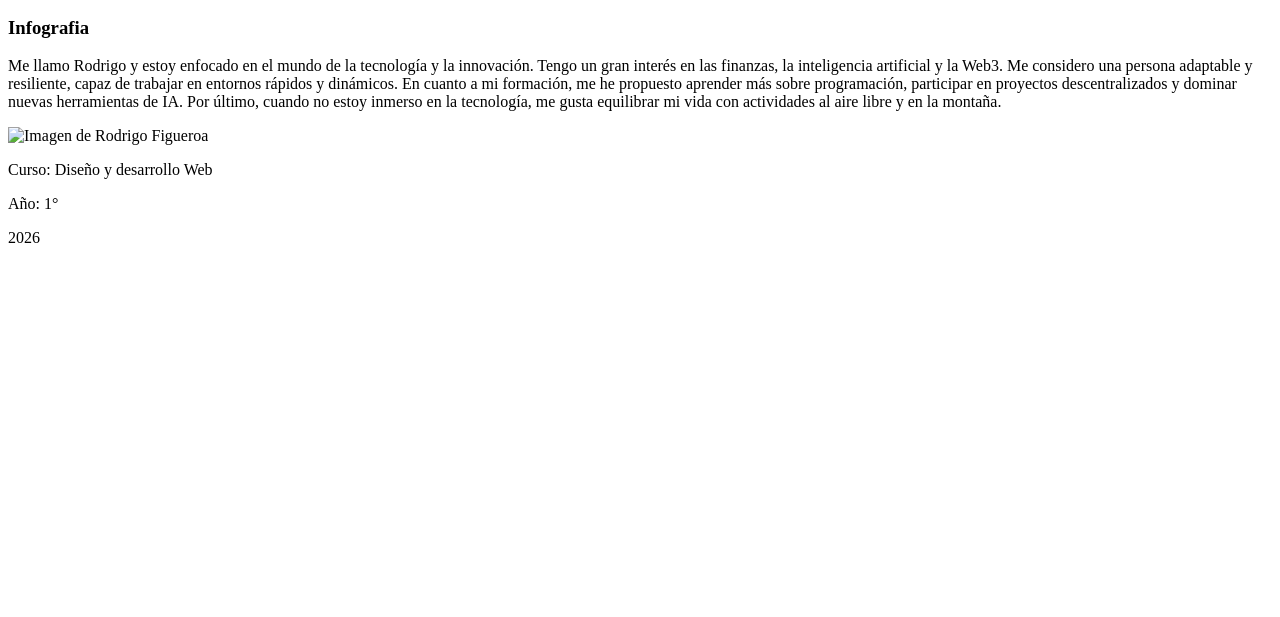
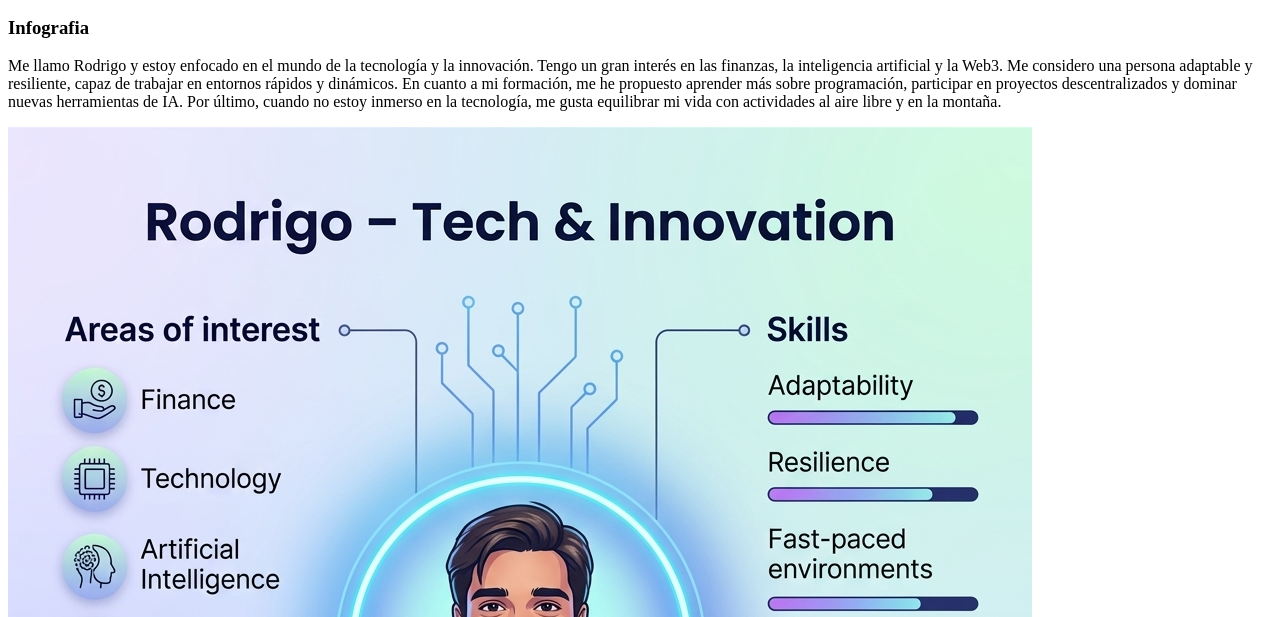
Before and after one commit to rofigueroa-uade/WebDesignUADE, a plain HTML site: page index.html in a window 1280 px wide. Shown: the part 183-800 px from the top of the page. Drawn offline with Linux system fonts and the light colour scheme.

Commit message:
fixing image

```diff
--- a/index.html
+++ b/index.html
@@ -34,7 +34,7 @@
 
                     Por último, cuando no estoy inmerso en la tecnología, me gusta equilibrar mi vida con actividades al aire libre y en la montaña.
                 </p>
-                <img src="/Trabajo individual/img/img1.png" alt="Imagen de Rodrigo Figueroa">
+                <img src="./img/img1.png" alt="Imagen de Rodrigo Figueroa">
             </section>
     </main>
     <footer>
```
